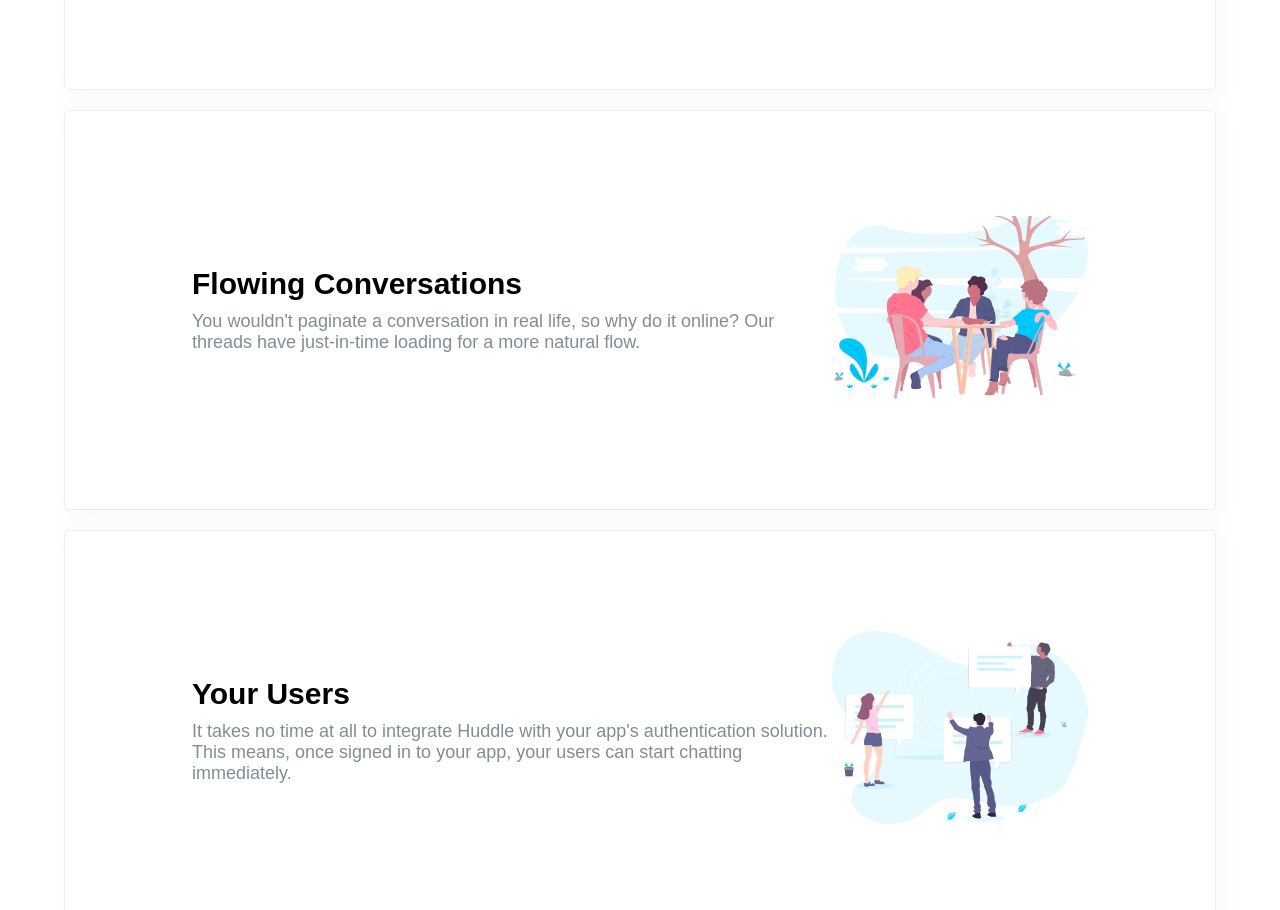
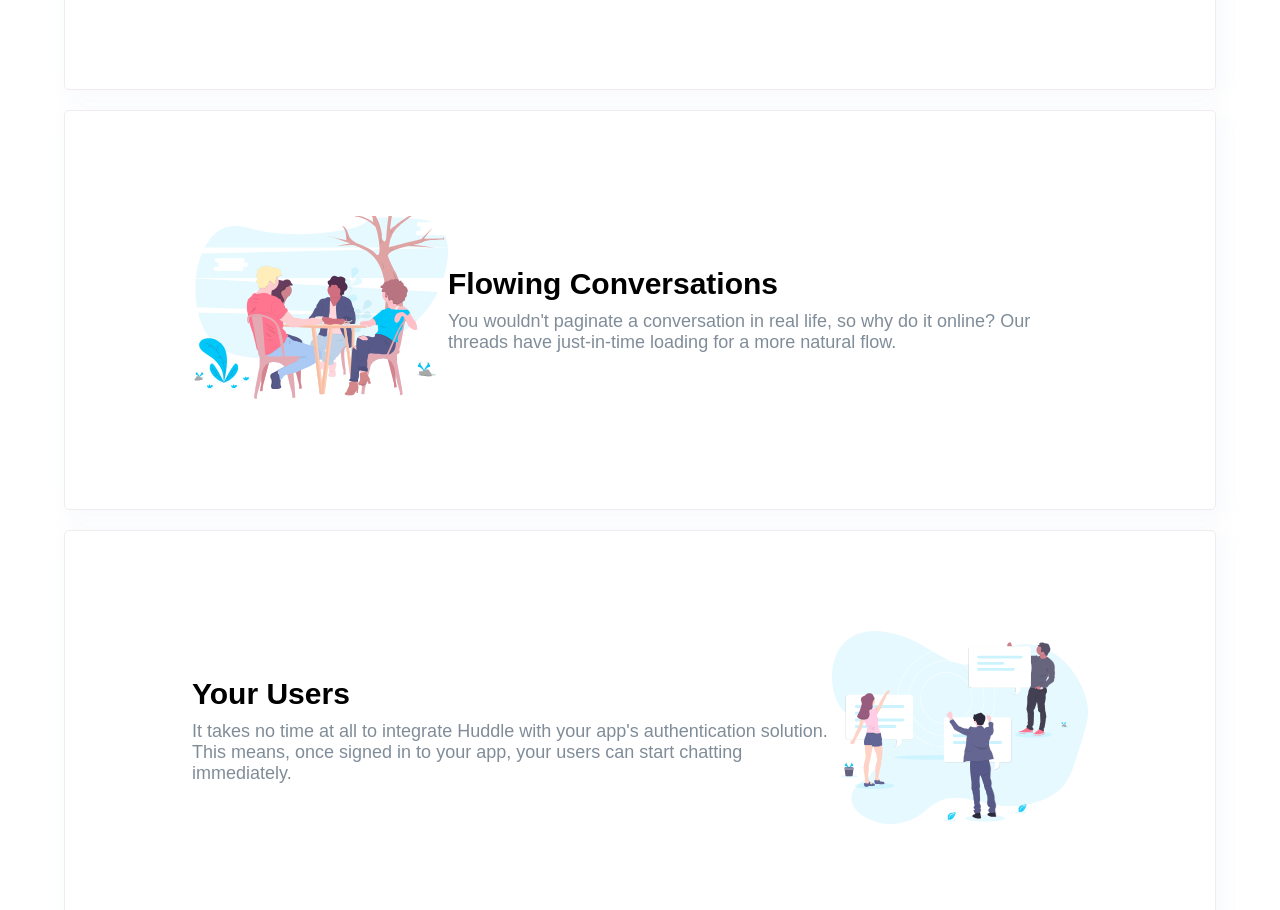
Before and after one commit to Taiwola/huddle, a plain HTML site: page index.html in a window 1280 px wide. Shown: the part 1080-1990 px from the top of the page. Drawn offline with nearby package versions, Linux system fonts and the light colour scheme.

Commit message:
final commit

```diff
--- a/css/style.css
+++ b/css/style.css
@@ -39,7 +39,7 @@ header .first-header{
 }
 
 header .first-header img{
-    width: 10vw;
+    width: 20vw;
 }
 
 header .first-header a{
@@ -116,6 +116,11 @@ section .card{
     border-radius: 5px;
     box-shadow: 5px 4px 18px 5px rgba(223, 229, 240, 0.2);
     padding: 0.625rem 0.625rem;
+}
+
+section .card2{
+    display: flex;
+    flex-direction: row-reverse;
 }
 
 section .card .text{
--- a/index.html
+++ b/index.html
@@ -54,7 +54,7 @@
         </div>
       </div>
 
-      <div class="card">
+      <div class="card card2">
         <div class="text">
           <h2>Flowing Conversations</h2>
           <p>
```
